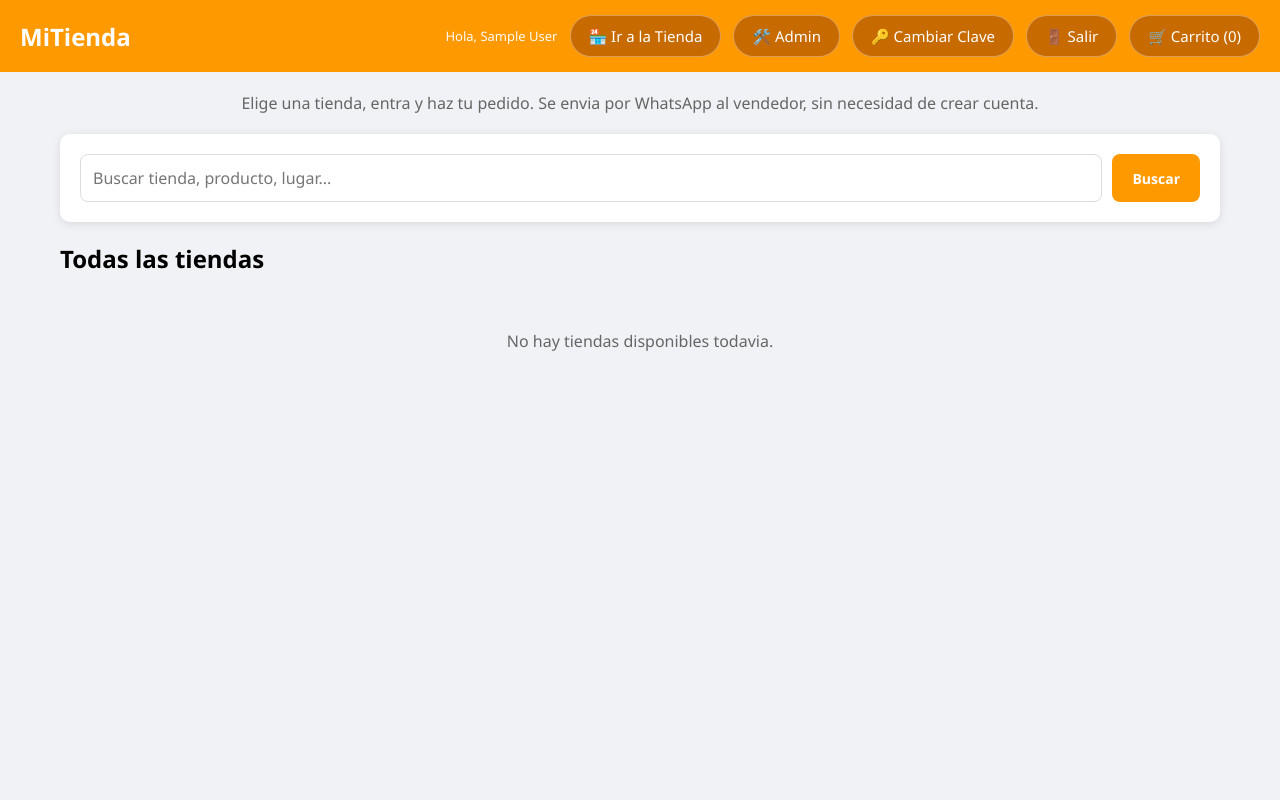
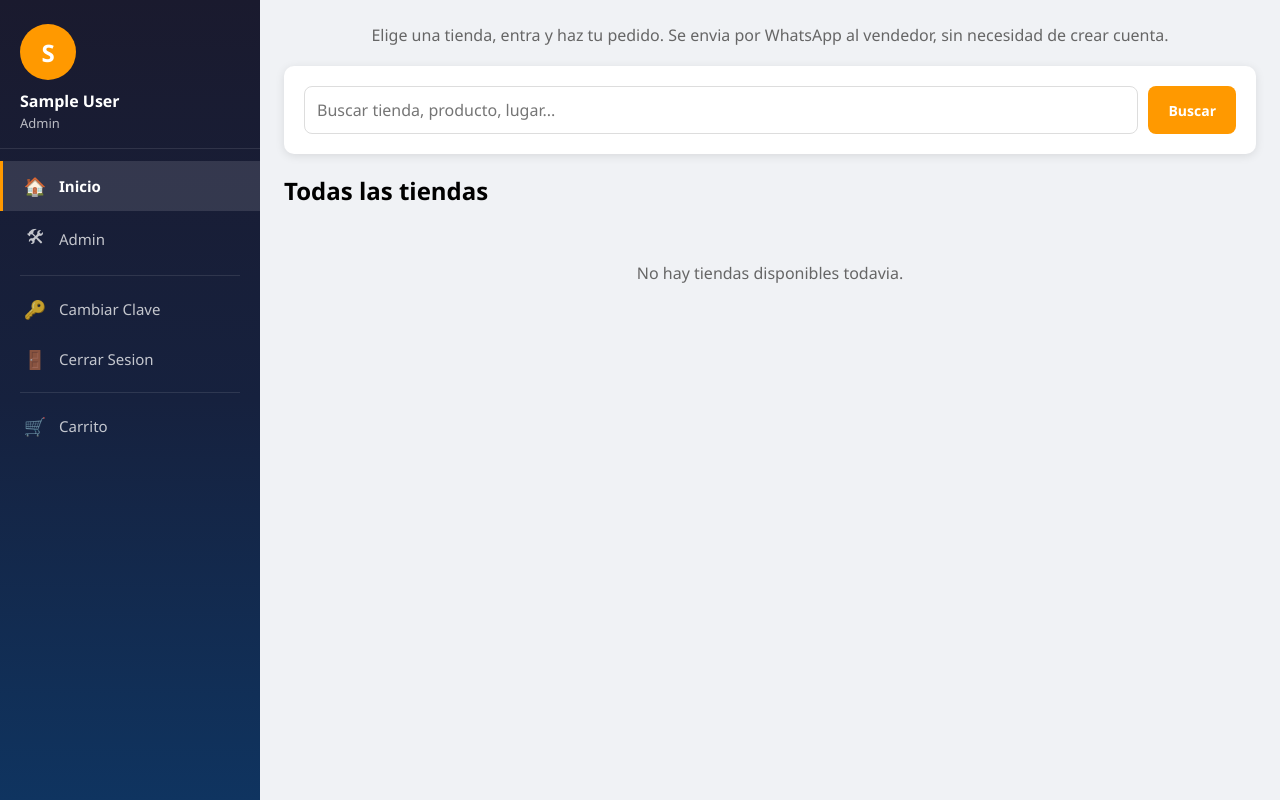
Before and after one commit to asielperezlugo89/elPuntico, a Flask app: page / in a window 1280 px wide. Run offline with Flask 2, Linux system fonts and the light colour scheme; the visitor is signed in with stand-in values (Sample User, id 1); data comes from the database, SQL or seed files in the repository; tables that the repository leaves empty hold one stand-in row (values such as "Sample post").

Commit message:
Sidebar unificado estilo vendedor para todas las paginas

```diff
--- a/src/templates/base.html
+++ b/src/templates/base.html
@@ -8,15 +8,6 @@
         :root { color-scheme: light; }
         * { box-sizing: border-box; margin: 0; padding: 0; font-family: 'Segoe UI', Arial, sans-serif; }
         body { background: {{ config.color_fondo if config else '#f0f2f5' }}; min-height: 100vh; }
-
-        header { background: {{ config.color_primario if config else '#ff9900' }}; padding: 15px 20px; display: flex; align-items: center; justify-content: space-between; flex-wrap: wrap; gap: 10px; position: sticky; top: 0; z-index: 100; }
-        .logo { color: white; font-size: 24px; font-weight: bold; text-decoration: none; }
-        .menu-toggle { display: none; background: rgba(255,255,255,0.2); color: white; border: none; padding: 8px 12px; border-radius: 5px; cursor: pointer; font-size: 18px; }
-
-        nav { display: flex; gap: 12px; align-items: center; flex-wrap: wrap; }
-        .nav-user { color: white; font-size: 13px; opacity: 0.95; }
-        nav a, nav button { color: #ffffff; text-decoration: none; padding: 10px 18px; border-radius: 24px; background: #c76a00; border: 1px solid rgba(255,255,255,0.35); cursor: pointer; font-size: 15px; -webkit-text-fill-color: #ffffff; }
-        nav a:hover, nav button:hover { background: #a85a00; }
 
         .container { max-width: 1200px; margin: 0 auto; padding: 20px; }
 
@@ -88,24 +79,6 @@
         .stat-card .label { color: #666; font-size: 14px; }
 
         @media (max-width: 768px) {
-            .menu-toggle { display: none; }
-            header { justify-content: space-between; }
-            nav {
-                display: flex !important;
-                width: 100%;
-                flex-direction: row;
-                flex-wrap: wrap;
-                justify-content: center;
-                gap: 5px;
-                padding-top: 8px;
-                border-top: 1px solid rgba(255,255,255,0.2);
-                margin-top: 8px;
-            }
-            nav a, nav span { width: 100%; text-align: center; box-sizing: border-box; }
-            header { flex-direction: row; padding: 10px 15px; }
-            header .logo { font-size: 20px; }
-            nav { flex-wrap: wrap; justify-content: center; gap: 5px; }
-            nav a, nav button, nav span { padding: 9px 14px; font-size: 14px; }
             .container { padding: 10px; }
             .grid-productos { grid-template-columns: 1fr; gap: 10px; }
             .producto { margin-bottom: 0; }
@@ -146,48 +119,129 @@
             .stats-grid { grid-template-columns: 1fr 1fr; }
         }
     </style>
+    <style>
+    /* Sidebar global */
+    .app-layout { display: flex; min-height: 100vh; }
+    .app-sidebar { width: 260px; background: linear-gradient(180deg, #1a1a2e 0%, #16213e 50%, #0f3460 100%); color: white; padding: 0; flex-shrink: 0; position: sticky; top: 0; height: 100vh; overflow-y: auto; transition: transform 0.3s cubic-bezier(0.4, 0, 0.2, 1); z-index: 50; }
+    .app-sidebar .sb-header { padding: 24px 20px 16px; border-bottom: 1px solid rgba(255,255,255,0.1); }
+    .app-sidebar .sb-avatar { width: 56px; height: 56px; border-radius: 50%; background: {{ config.color_primario if config else '#ff9900' }}; display: flex; align-items: center; justify-content: center; font-size: 24px; margin-bottom: 10px; color: white; font-weight: bold; }
+    .app-sidebar .sb-avatar img { width: 100%; height: 100%; border-radius: 50%; object-fit: cover; }
+    .app-sidebar .sb-name { font-size: 16px; font-weight: 600; }
+    .app-sidebar .sb-sub { font-size: 13px; opacity: 0.7; margin-top: 2px; }
+    .app-sidebar .sb-nav { padding: 12px 0; }
+    .app-sidebar .sb-nav a { display: flex; align-items: center; gap: 12px; padding: 13px 20px; color: rgba(255,255,255,0.75); text-decoration: none; font-size: 15px; transition: all 0.2s; border-left: 3px solid transparent; }
+    .app-sidebar .sb-nav a:hover { background: rgba(255,255,255,0.08); color: white; }
+    .app-sidebar .sb-nav a.active { background: rgba(255,255,255,0.12); color: white; border-left-color: {{ config.color_primario if config else '#ff9900' }}; font-weight: 600; }
+    .app-sidebar .sb-nav a .icon { font-size: 18px; width: 24px; text-align: center; }
+    .app-sidebar .sb-nav .badge { margin-left: auto; background: #dc3545; color: white; font-size: 11px; padding: 2px 7px; border-radius: 10px; font-weight: 600; }
+    .app-sidebar .sb-divider { height: 1px; background: rgba(255,255,255,0.1); margin: 8px 20px; }
+    .app-content { flex: 1; padding: 24px; min-width: 0; }
+    .app-hamburger { display: none; position: fixed; bottom: 20px; left: 20px; width: 52px; height: 52px; border-radius: 50%; background: {{ config.color_primario if config else '#ff9900' }}; color: white; border: none; font-size: 22px; cursor: pointer; z-index: 200; box-shadow: 0 4px 16px rgba(0,0,0,0.3); align-items: center; justify-content: center; }
+    .app-overlay { display: none; position: fixed; top: 0; left: 0; width: 100%; height: 100%; background: rgba(0,0,0,0.5); z-index: 45; }
+    .app-overlay.active { display: block; }
+    @media (max-width: 768px) {
+        .app-sidebar { position: fixed; top: 0; left: 0; width: 280px; height: 100vh; transform: translateX(-100%); z-index: 50; border-radius: 0 16px 16px 0; }
+        .app-sidebar.open { transform: translateX(0); }
+        .app-sidebar .sb-header { padding-top: 40px; }
+        .app-hamburger { display: flex; }
+        .app-content { padding: 16px; padding-bottom: 80px; }
+    }
+    </style>
+    </style>
     {% block extra %}{% endblock %}
 </head>
 <body>
-{% set ocultar_header = (request.endpoint == 'vendedor_panel') %}
-{% if not ocultar_header %}
-<header>
-    {% set en_tienda = (vendedor is defined) and vendedor and vendedor.slug %}
-    <a href="{{ '/' + vendedor.slug if en_tienda else url_for('home') }}" class="logo">{{ config.nombre_sitio if config else 'MiTienda' }}</a>
-    <button class="menu-toggle" onclick="toggleMenu()">☰</button>
-    <nav id="main-nav">
-        {% if session.usuario_id %}
-            <span class="nav-user">Hola, {{ session.nombre }}</span>
-            <a href="{{ url_for('home') }}">🏪 Ir a la Tienda</a>
-            {% if session.rol == 'admin' %}
-                <a href="{{ url_for('admin_panel') }}">🛠️ Admin</a>
-                <a href="{{ url_for('cambiar_password') }}">🔑 Cambiar Clave</a>
-                <a href="{{ url_for('logout') }}">🚪 Salir</a>
-            {% elif session.rol == 'vendedor' %}
-                <a href="{{ url_for('vendedor_panel') }}">📦 Mi Panel</a>
-                <a href="{{ url_for('cambiar_password') }}">🔑 Cambiar Clave</a>
-                <a href="{{ url_for('logout') }}">🚪 Salir</a>
+{% set ocultar_sidebar = (request.endpoint == 'vendedor_panel') %}
+{% if not ocultar_sidebar %}
+<div class="app-layout">
+    <aside class="app-sidebar" id="app-sidebar">
+        <div class="sb-header">
+            {% if session.usuario_id %}
+                {% if session.rol == 'vendedor' and session.tienda_slug is defined and session.tienda_slug %}
+                <a href="/{{ session.tienda_slug }}" style="text-decoration:none;color:white;">
+                    <div class="sb-avatar">{{ session.nombre[:1]|upper }}</div>
+                    <div class="sb-name">{{ session.nombre }}</div>
+                </a>
+                {% else %}
+                <div class="sb-avatar">{{ session.nombre[:1]|upper }}</div>
+                <div class="sb-name">{{ session.nombre }}</div>
+                {% endif %}
+                <div class="sb-sub">{{ session.rol|capitalize }}</div>
             {% else %}
-                <a href="{{ url_for('mis_pedidos') }}">🧾 Mis Pedidos</a>
-                <a href="{{ url_for('logout') }}">🚪 Salir</a>
+                <a href="{{ url_for('home') }}" style="text-decoration:none;color:white;">
+                    <div class="sb-avatar" style="font-size:18px;">{{ config.nombre_sitio[:2] if config else 'MT' }}</div>
+                    <div class="sb-name">{{ config.nombre_sitio if config else 'MiTienda' }}</div>
+                </a>
+                <div class="sb-sub">Directorio de tiendas</div>
             {% endif %}
-        {% endif %}
-        <a href="{{ url_for('carrito') }}">🛒 Carrito (<span id="nav-carrito-num">{{ session.carrito|length if session.carrito else 0 }}</span>)</a>
-    </nav>
-</header>
+        </div>
+        <nav class="sb-nav">
+            <a href="{{ url_for('home') }}" class="{{ 'active' if request.endpoint == 'home' }}">
+                <span class="icon">&#127968;</span> Inicio
+            </a>
+            {% if session.usuario_id %}
+                {% if session.rol == 'admin' %}
+                <a href="{{ url_for('admin_panel') }}" class="{{ 'active' if request.endpoint == 'admin_panel' }}">
+                    <span class="icon">&#128736;</span> Admin
+                </a>
+                {% elif session.rol == 'vendedor' %}
+                <a href="{{ url_for('vendedor_panel') }}" class="{{ 'active' if request.endpoint == 'vendedor_panel' }}">
+                    <span class="icon">&#128230;</span> Mi Panel
+                </a>
+                {% else %}
+                <a href="{{ url_for('mis_pedidos') }}" class="{{ 'active' if request.endpoint == 'mis_pedidos' }}">
+                    <span class="icon">&#129534;</span> Mis Pedidos
+                </a>
+                {% endif %}
+                <div class="sb-divider"></div>
+                <a href="{{ url_for('cambiar_password') }}" class="{{ 'active' if request.endpoint == 'cambiar_password' }}">
+                    <span class="icon">&#128273;</span> Cambiar Clave
+                </a>
+                <a href="{{ url_for('logout') }}">
+                    <span class="icon">&#128682;</span> Cerrar Sesion
+                </a>
+            {% else %}
+                <div class="sb-divider"></div>
+                <a href="{{ url_for('login') }}" class="{{ 'active' if request.endpoint == 'login' }}">
+                    <span class="icon">&#128274;</span> Iniciar Sesion
+                </a>
+                <a href="{{ url_for('registro') }}" class="{{ 'active' if request.endpoint == 'registro' }}">
+                    <span class="icon">&#128101;</span> Crear Cuenta
+                </a>
+            {% endif %}
+            <div class="sb-divider"></div>
+            <a href="{{ url_for('carrito') }}" class="{{ 'active' if request.endpoint == 'carrito' }}">
+                <span class="icon">&#128722;</span> Carrito
+                <span class="badge" id="sb-carrito-badge" style="{{ 'display:none' if not session.carrito or session.carrito|length == 0 }}">{{ session.carrito|length if session.carrito else 0 }}</span>
+            </a>
+        </nav>
+    </aside>
+    <div class="app-overlay" id="app-overlay" onclick="closeAppSidebar()"></div>
 {% endif %}
-<script>
-function toggleMenu() {
-    var nav = document.getElementById('main-nav');
-    nav.classList.toggle('active');
-}
-</script>
 
-<div class="container">
+<div class="{{ 'app-content' if not ocultar_sidebar else '' }}">
     {% block content %}{% endblock %}
 </div>
 
+{% if not ocultar_sidebar %}
+<button class="app-hamburger" id="app-hamburger" onclick="toggleAppSidebar()">&#9776;</button>
+{% endif %}
+
 <div id="toast-carrito" style="display:none;position:fixed;bottom:20px;left:50%;transform:translateX(-50%);background:#28a745;color:white;padding:12px 22px;border-radius:30px;font-weight:bold;z-index:9999;box-shadow:0 4px 15px rgba(0,0,0,0.3);"></div>
+<script>
+function toggleAppSidebar() {
+    var sb = document.getElementById('app-sidebar');
+    var ov = document.getElementById('app-overlay');
+    if (sb) sb.classList.toggle('open');
+    if (ov) ov.classList.toggle('active');
+}
+function closeAppSidebar() {
+    var sb = document.getElementById('app-sidebar');
+    var ov = document.getElementById('app-overlay');
+    if (sb) sb.classList.remove('open');
+    if (ov) ov.classList.remove('active');
+}
+</script>
 <script>
 // Agregar al carrito sin abandonar la pagina.
 document.addEventListener('submit', function(e) {
@@ -200,7 +254,16 @@ document.addEventListener('submit', function(e) {
         .then(function(r) { return r.json(); })
         .then(function(d) {
             var num = document.getElementById('nav-carrito-num');
+            var badge = document.getElementById('sb-carrito-badge');
             if (num && d && typeof d.count !== 'undefined') num.textContent = d.count;
+            if (badge) {
+                if (d && typeof d.count !== 'undefined' && d.count > 0) {
+                    badge.textContent = d.count;
+                    badge.style.display = 'inline';
+                } else {
+                    badge.style.display = 'none';
+                }
+            }
             var t = document.getElementById('toast-carrito');
             if (t) {
                 t.textContent = (d && d.ok) ? '\u2713 Agregado al carrito' : 'No se pudo agregar';
--- a/src/templates/home.html
+++ b/src/templates/home.html
@@ -19,7 +19,6 @@
 </div>
 
 {% if buscar %}
-    {# ============ MODO BÚSQUEDA: Productos encontrados + Tiendas ============ #}
     <h2 style="margin-bottom:15px;">{% if productos_resultados %}{{ productos_resultados|length }} producto{{ 's' if productos_resultados|length != 1 }} encontrado{{ 's' if productos_resultados|length != 1 }} en tiendas{% else %}No se encontraron productos{% endif %}</h2>
 
     {% if productos_resultados %}
@@ -36,12 +35,12 @@
             <div class="resultado-info">
                 <div class="resultado-url">/{{ p.slug }} › {{ p.categoria or 'Productos' }}</div>
                 <div class="resultado-titulo">{{ p.nombre }}</div>
-                <div class="resultado-snippet">{{ p.descripcion[:120] if p.descripcion else 'Sin descripción' }}{% if p.descripcion and p.descripcion|length > 120 %}...{% endif %}</div>
+                <div class="resultado-snippet">{{ p.descripcion[:120] if p.descripcion else 'Sin descripcion' }}{% if p.descripcion and p.descripcion|length > 120 %}...{% endif %}</div>
                 <div class="resultado-meta">
-                    <span class="resultado-tienda">🏪 {{ p.tienda_nombre or p.vendedor_nombre }}</span>
+                    <span class="resultado-tienda">{{ p.tienda_nombre or p.vendedor_nombre }}</span>
                     <span class="resultado-precio">{{ config.simbolo_moneda if config else '$' }}{{ p.precio }}</span>
                     {% if p.stock <= 5 %}
-                        <span class="resultado-stock bajo">¡Quedan {{ p.stock }}!</span>
+                        <span class="resultado-stock bajo">Quedan {{ p.stock }}</span>
                     {% endif %}
                 </div>
             </div>
@@ -51,7 +50,7 @@
     {% else %}
     <div class="sin-resultados">
         <p>No hay productos que coincidan con "<strong>{{ buscar }}</strong>".</p>
-        <p style="color:#999;margin-top:10px;">Intenta con otros términos o revisa las tiendas abajo.</p>
+        <p style="color:#999;margin-top:10px;">Intenta con otros terminos o revisa las tiendas abajo.</p>
     </div>
     {% endif %}
 
@@ -71,12 +70,12 @@
         <div class="tienda-avatar">{{ (t.tienda_nombre or t.nombre)[:1]|upper }}</div>
         {% endif %}
         <div class="tienda-nombre">{{ t.tienda_nombre or t.nombre }}</div>
-        {% if t.direccion %}<div class="tienda-dato">📍 {{ t.direccion }}</div>{% endif %}
-        <div class="tienda-dato">📦 {{ t.num_productos }} producto{{ 's' if t.num_productos != 1 }}</div>
+        {% if t.direccion %}<div class="tienda-dato">&#128205; {{ t.direccion }}</div>{% endif %}
+        <div class="tienda-dato">&#128230; {{ t.num_productos }} producto{{ 's' if t.num_productos != 1 }}</div>
         {% if t.precioDelivery and t.precioDelivery > 0 %}
-            <div class="tienda-dato">🚚 Envío {{ config.simbolo_moneda }}{{ t.precioDelivery }}{% if t.entregaGratis > 0 %} · gratis desde {{ config.simbolo_moneda }}{{ t.entregaGratis }}{% endif %}</div>
+            <div class="tienda-dato">&#128666; Envio {{ config.simbolo_moneda }}{{ t.precioDelivery }}{% if t.entregaGratis > 0 %} · gratis desde {{ config.simbolo_moneda }}{{ t.entregaGratis }}{% endif %}</div>
         {% else %}
-            <div class="tienda-dato">🚚 Sin envío</div>
+            <div class="tienda-dato">&#128666; Sin envio</div>
         {% endif %}
         <span class="tienda-entrar">Entrar a la tienda →</span>
     </a>
@@ -95,7 +94,6 @@
 .tienda-dato { color: #666; font-size: 13px; margin-bottom: 4px; }
 .tienda-entrar { display: inline-block; margin-top: 12px; color: {{ config.color_primario if config else '#ff9900' }}; font-weight: bold; font-size: 14px; }
 
-/* Resultados de búsqueda estilo Google */
 .resultados-busqueda { max-width: 800px; }
 .resultado-item { display: flex; gap: 16px; padding: 16px; margin-bottom: 8px; background: white; border-radius: 10px; text-decoration: none; color: inherit; box-shadow: 0 1px 6px rgba(0,0,0,0.06); transition: box-shadow .15s, transform .1s; }
 .resultado-item:hover { box-shadow: 0 4px 16px rgba(0,0,0,0.12); transform: translateY(-2px); }
```
Also changed, not shown: src/templates/tienda_publica.html (+5 -5 lines).
